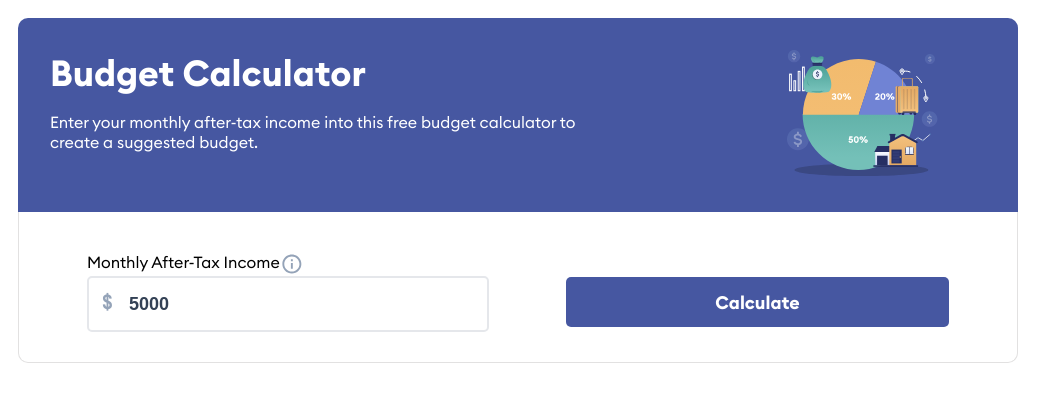
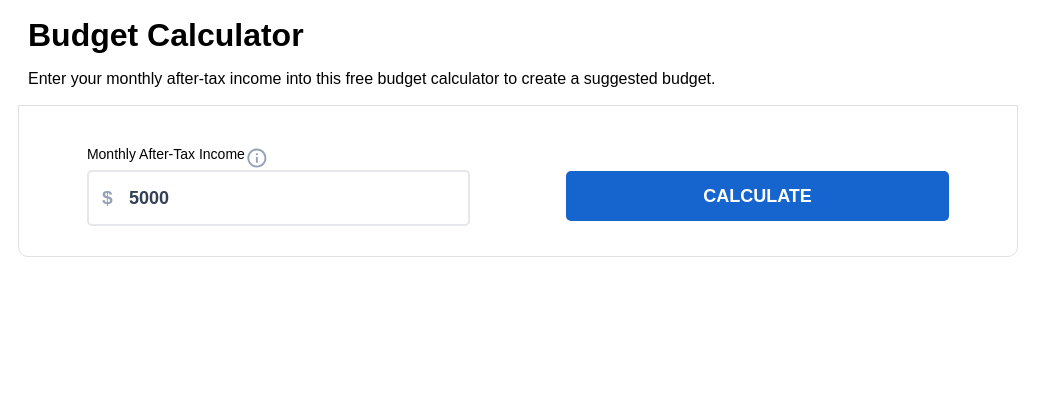
Before and after one commit to prem-2301/budgetCalc, a Next.js app: page / in a window 1280 px wide. Shown: the top 402 px of the page, without its empty margins (0-1063 px from the left). Built offline with nearby package versions, Linux system fonts and the light colour scheme.

Commit message:
USAT Theme

```diff
--- a/pages/Chart.js
+++ b/pages/Chart.js
@@ -29,7 +29,7 @@ export default function Chart({ result, theme }) {
             colors: {
               necess: newTheme[3],
               wants: newTheme[4],
-              savings: newTheme[1],
+              savings: newTheme[5],
             },
             type: "donut",
           },
--- a/pages/_app.js
+++ b/pages/_app.js
@@ -1,5 +1,5 @@
-import '@/styles/globals.css'
+import "@/styles/globals.css";
 
 export default function App({ Component, pageProps }) {
-  return <Component {...pageProps} />
+  return <Component {...pageProps} />;
 }
--- a/pages/budget_calculator.js
+++ b/pages/budget_calculator.js
@@ -36,7 +36,9 @@ export default function BudgetCalc() {
     wants: null,
     savings: null,
   });
-  const theme = "theme1";
+
+  //Theme change
+  const theme = "theme3";
 
   const {
     register,
@@ -69,6 +71,15 @@ export default function BudgetCalc() {
         <style>{`${applyTheme(theme)}`}</style>
       </NextHead>
       <div className={style.page}>
+        {theme === "theme3" ? (
+          <div className={style.usatHeader}>
+            <p className={style.usatHeadTitle}>Budget Calculator</p>
+            <p className={style.usatHeadContent}>
+              Enter your monthly after-tax income into this free budget
+              calculator to create a suggested budget.
+            </p>
+          </div>
+        ) : (
           <div className={style.header}>
             <div className={style.headTitle}>
               <p className={style.headTitleTitle}>Budget Calculator</p>
@@ -82,6 +93,7 @@ export default function BudgetCalc() {
               <Image src={Logo} alt="Logo" />
             </div>
           </div>
+        )}
 
         <div className={style.content}>
           <form onSubmit={handleSubmit(onSubmit)}>
@@ -101,7 +113,7 @@ export default function BudgetCalc() {
                     total.
                   </Popup>
                 </label>
-                <div>
+                <div className={style.inputInside}>
                   <div className={style.currencySign}>$</div>
                   <input {...register("income")} />
                 </div>
@@ -116,13 +128,15 @@ export default function BudgetCalc() {
                 <button type="submit">
                   {!buttonStatus ? (
                     <>
-                      Recalculate{" "}
+                      {theme === "theme3" ? "RECALCULATE" : "Recalculate"}
                       <Image
                         className={style.recalc}
                         src={Recalc}
                         alt="Recalculate"
                       />
                     </>
+                  ) : theme === "theme3" ? (
+                    "CALCULATE"
                   ) : (
                     "Calculate"
                   )}
--- a/styles/budget_calculator.module.scss
+++ b/styles/budget_calculator.module.scss
@@ -42,7 +42,7 @@
 
 .content {
   border: 0.5px rgb(226, 225, 225) solid;
-  border-top: 0px;
+  border-top: var(--border-1);
   border-radius: 0px 0px 10px 10px;
   // padding: 20px;
 }
@@ -74,7 +74,8 @@
   label {
     display: flex;
     flex-direction: row;
-    font-size: 16px;
+    font-weight: 400;
+    font-size: var(--input-label-heading);
     cursor: pointer;
   }
 
@@ -87,9 +88,13 @@
     padding-left: 40px;
     font-weight: bold;
     color: #334155;
-    // justify-self: center;
-    // align-items: center;
   }
+}
+
+.inputInside {
+  display: flex;
+  flex-direction: row;
+  align-items: center;
 }
 
 .calculate {
@@ -104,7 +109,7 @@
   }
 
   button {
-    background-color: var(--color-primary);
+    background-color: var(--color-button);
     width: 100%;
     height: 50px;
     border: 0px;
@@ -113,6 +118,7 @@
     font-size: 18px;
     font-family: var(--font-2);
     cursor: pointer;
+    font-weight: 700;
   }
 }
 
@@ -125,7 +131,7 @@
 }
 
 .result {
-  background-color: #f5f7ff;
+  background-color: var(--color-result-bg);
   padding-bottom: 50px;
 }
 
@@ -137,14 +143,13 @@
 .resultHeading {
   margin-top: 50px;
   text-align: center;
-  font-weight: 900;
-  font-size: 19px;
+  font-weight: var(--result-heading-fw);
+  font-size: var(--result-heading-fs);
 }
 
 .currencySign {
   position: absolute;
   margin-left: 15px;
-  transform: translateY(60%);
   color: #94a3b8;
   font-weight: 600;
   font-size: larger;
@@ -171,7 +176,8 @@
   align-items: center;
   padding: 10px 10px;
   margin-bottom: 20px;
-  font-size: 20px;
+  font-size: var(--result-label-fs);
+  font-weight: var(--result-label-fw);
   text-align: center;
   @media (max-width: 770px) {
     width: 90%;
@@ -205,7 +211,7 @@
 }
 
 .amountText {
-  color: var(--color-primary);
+  color: var(--color-amount);
   font-family: var(--font-2);
   font-weight: bolder;
   font-size: 32px;
@@ -229,3 +235,26 @@
   transform: translateX(-50%);
   visibility: hidden;
 }
+
+.usatHeader {
+  margin-left: 10px;
+  display: flex;
+  flex-direction: column;
+  justify-content: flex-start;
+}
+
+.usatHeadTitle {
+  font-family: var(--font-1);
+  font-weight: 700;
+  font-size: 32px;
+  line-height: 35px;
+  margin-bottom: 0px;
+  margin-top: 0px;
+}
+
+.usatHeadContent {
+  font-family: var(--font-1);
+  font-size: 16px;
+  line-height: 20px;
+  font-weight: 400;
+}
--- a/styles/chart.module.scss
+++ b/styles/chart.module.scss
@@ -9,7 +9,8 @@
   flex-direction: column;
   align-items: center;
   align-self: center;
-  font-weight: bold;
+  font-size: var(--chart-label-fs);
+  font-weight: var(--chart-label-fw);
 }
 
 .colContent {
@@ -21,7 +22,9 @@
   display: flex;
   flex-direction: column;
   align-items: center;
-  font-weight: bold;
+
+  font-size: var(--chart-label-fs);
+  font-weight: var(--chart-label-fw);
   max-width: 150px;
   text-align: center;
 
@@ -31,7 +34,8 @@
 }
 
 .wants {
-  font-weight: bold;
+  font-size: var(--chart-label-fs);
+  font-weight: var(--chart-label-fw);
   margin-top: auto;
   text-align: center;
   display: flex;
--- a/styles/globals.css
+++ b/styles/globals.css
@@ -13,5 +13,5 @@
 }
 
 body {
-  font-family: EuclidCircularB;
+  font-family: var(--font-1);
 }
--- a/themes/index.js
+++ b/themes/index.js
@@ -1,9 +1,11 @@
 import theme1 from "./theme1";
 import theme2 from "./theme2";
+import theme3 from "./theme3";
 
 export const themes = {
   theme1,
   theme2,
+  theme3,
 };
 
 export const mapTheme = (data) => {
@@ -12,9 +14,21 @@ export const mapTheme = (data) => {
     "--color-2": data[2] || "",
     "--color-3": data[3] || "",
     "--color-4": data[4] || "",
+    "--color-5": data[5] || "",
+    "--color-button": data[6] || data.primary,
+    "--color-amount": data[7] || data.primary,
+    "--color-result-bg": data[8] || "",
     "--color-primary": data.primary || "",
     "--font-1": data.f1 || "",
     "--font-2": data.f2 || "",
+    "--border-1": data.b1 || "",
+    "--input-label-heading": data.fsl || "",
+    "--result-heading-fs": data.fsrh || "",
+    "--result-heading-fw": data.fwrh || "",
+    "--result-label-fs": data.fsrl || "",
+    "--result-label-fw": data.fwrl || "",
+    "--chart-label-fs": data.fscl || "",
+    "--chart-label-fw": data.fwcl || "",
   };
 };
 
--- a/themes/theme1.js
+++ b/themes/theme1.js
@@ -4,8 +4,18 @@ const theme1 = {
   //Donut colors
   3: "#24326e",
   4: "#7083d4",
+  5: "#4657a1",
+  8: "#f5f7ff",
   f1: "'EuclidCircularB',serif,arial",
   f2: "'EuclidCircularBBold',serif,arial",
+  b1: "0px",
+  fsl: "16px",
+  fsrh: "19px",
+  fwrh: "600",
+  fsrl: "19px",
+  fwrl: "400",
+  fscl: "18px",
+  fwcl: "600",
 };
 
 const newTheme = {
--- a/themes/theme2.js
+++ b/themes/theme2.js
@@ -4,8 +4,18 @@ const theme2 = {
   //Donut colors
   3: "#3C5C55",
   4: "#9CB8B2",
+  5: "#657E79",
+  8: "#f5f7ff",
   f1: "'EuclidCircularB',serif,arial",
   f2: "'EuclidCircularBBold',serif,arial",
+  b1: "0px",
+  fsl: "16px",
+  fsrh: "19px",
+  fwrh: "600",
+  fsrl: "19px",
+  fwrl: "400",
+  fscl: "18px",
+  fwcl: "600",
 };
 
 const newTheme = {
--- /dev/null
+++ b/themes/theme3.js
@@ -0,0 +1,30 @@
+const theme3 = {
+  1: "#67C574",
+  2: "#FFF",
+  //Donut colors
+  3: "#399D6D",
+  4: "#228E5E",
+  5: "#33B274",
+  //button
+  6: "#1665CE",
+  //amountColor
+  7: "#039855",
+  8: "#FFF",
+  f1: "'Unify Sans',arial",
+  f2: "'Unify Sans',arial",
+  b1: "0.5px solid rgb(226, 225, 225)",
+  fsl: "14px",
+  fsrh: "16px",
+  fwrh: "700",
+  fsrl: "16px",
+  fwrl: "400",
+  fscl: "12px",
+  fwcl: "700",
+};
+
+const newTheme = {
+  ...theme3,
+  primary: theme3[1],
+};
+
+export default { ...newTheme };
```
Also changed, not shown: pages/[theme].js (added, +10 -0 lines). Lines whose indentation alone changed are shown as unchanged.
